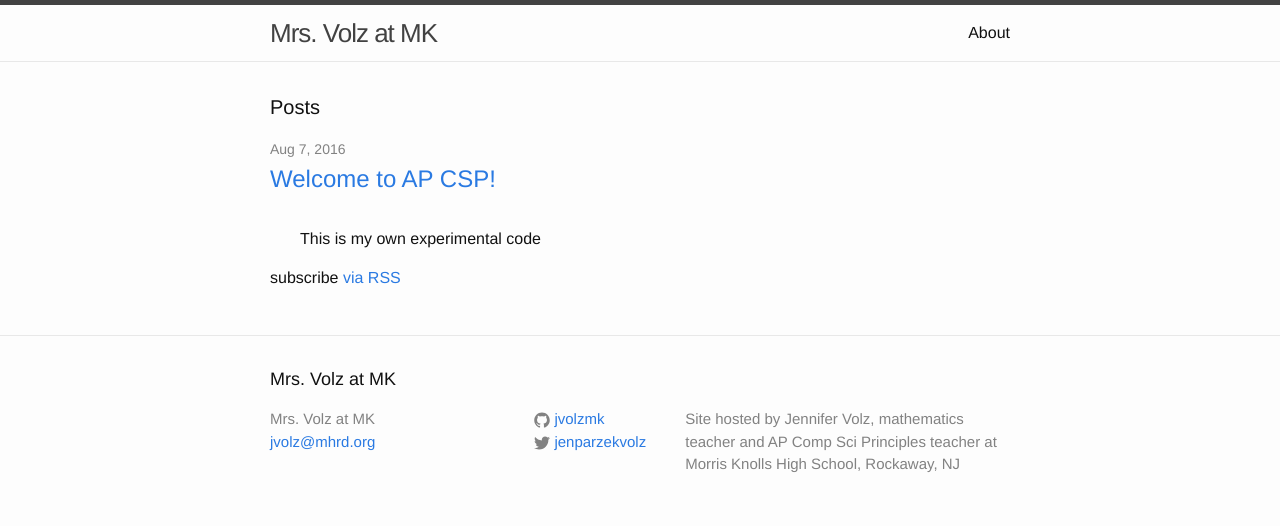
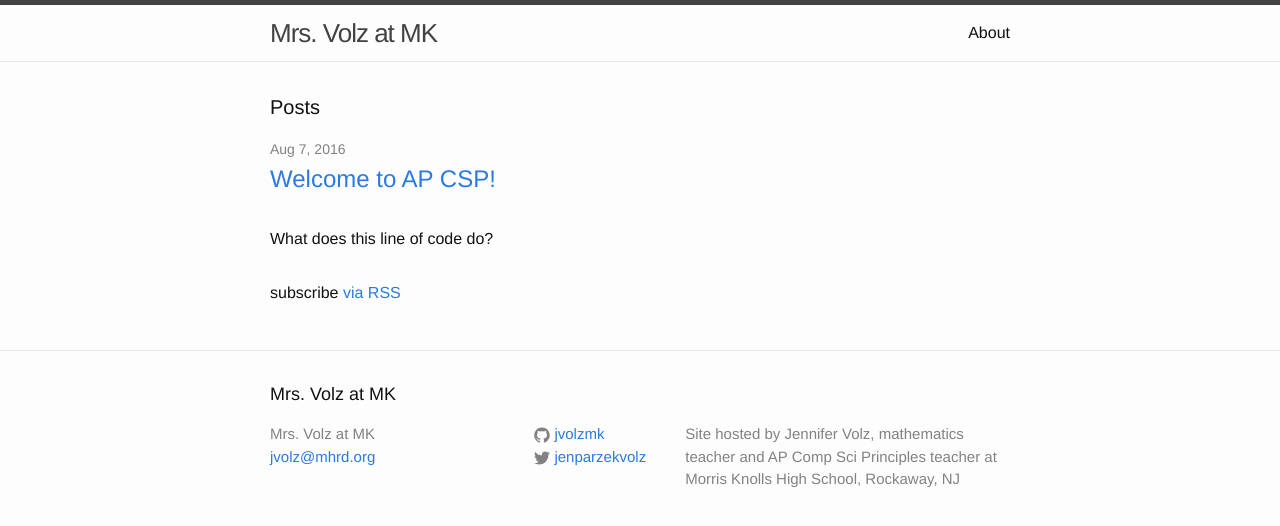
Before and after one commit to jvolzmk/jvolzmk.github.io, a Jekyll site: the page built from index.html, in a window 1280 px wide. Shown: the top 526 px of the page. Built offline with Jekyll 4.4.1, drawn with Linux system fonts in a browser that asks for light colours.

Commit message:
Update index.html

```diff
--- a/index.html
+++ b/index.html
@@ -15,10 +15,12 @@ layout: default
           <a class="post-link" href="{{ post.url | prepend: site.baseurl }}">{{ post.title }}</a>
         </h2>
       </li>
+      <li>
+         What does this line of code do?
+      </li>
     {% endfor %}
   </ul>
- <ul>  This is my own experimental code
- </ul>
+
   <p class="rss-subscribe">subscribe <a href="{{ "/feed.xml" | prepend: site.baseurl }}">via RSS</a></p>
 
 </div>
```
